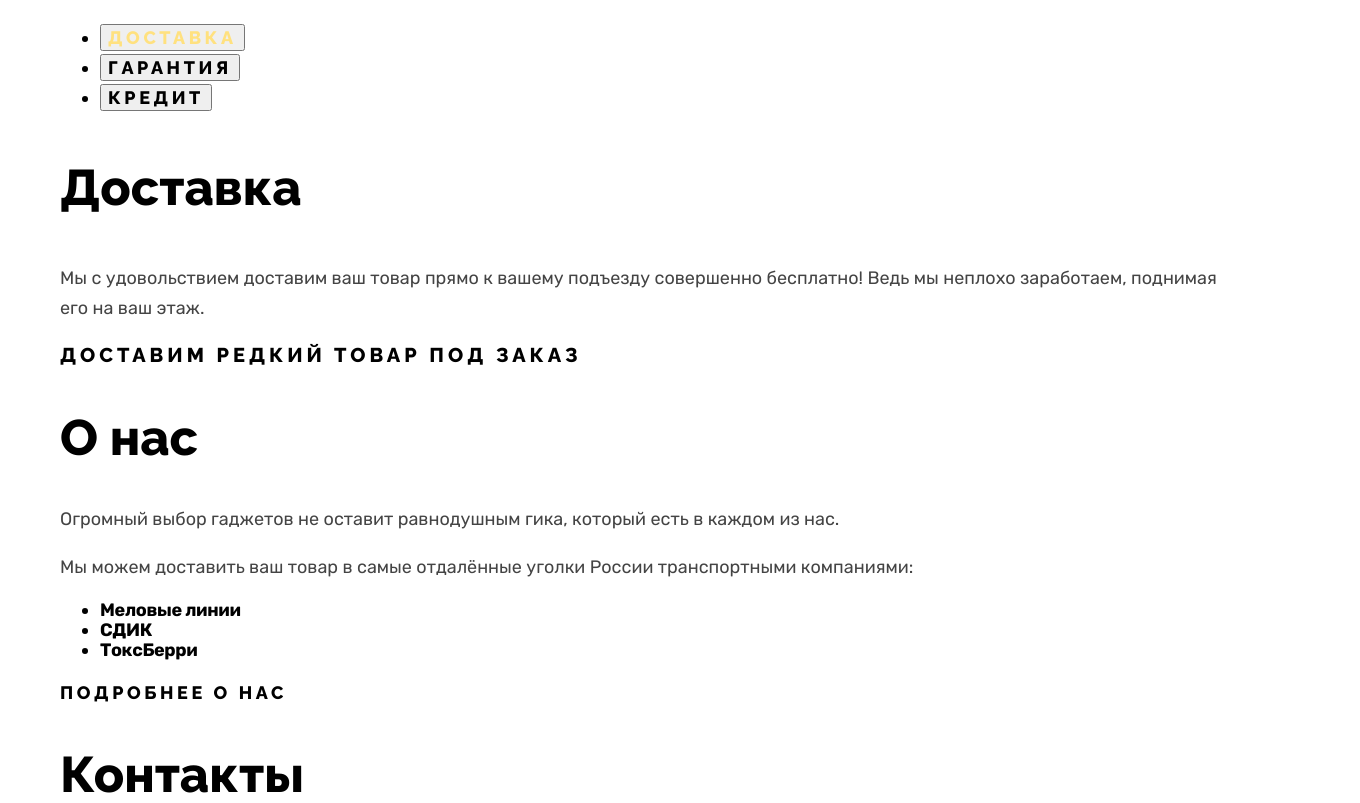
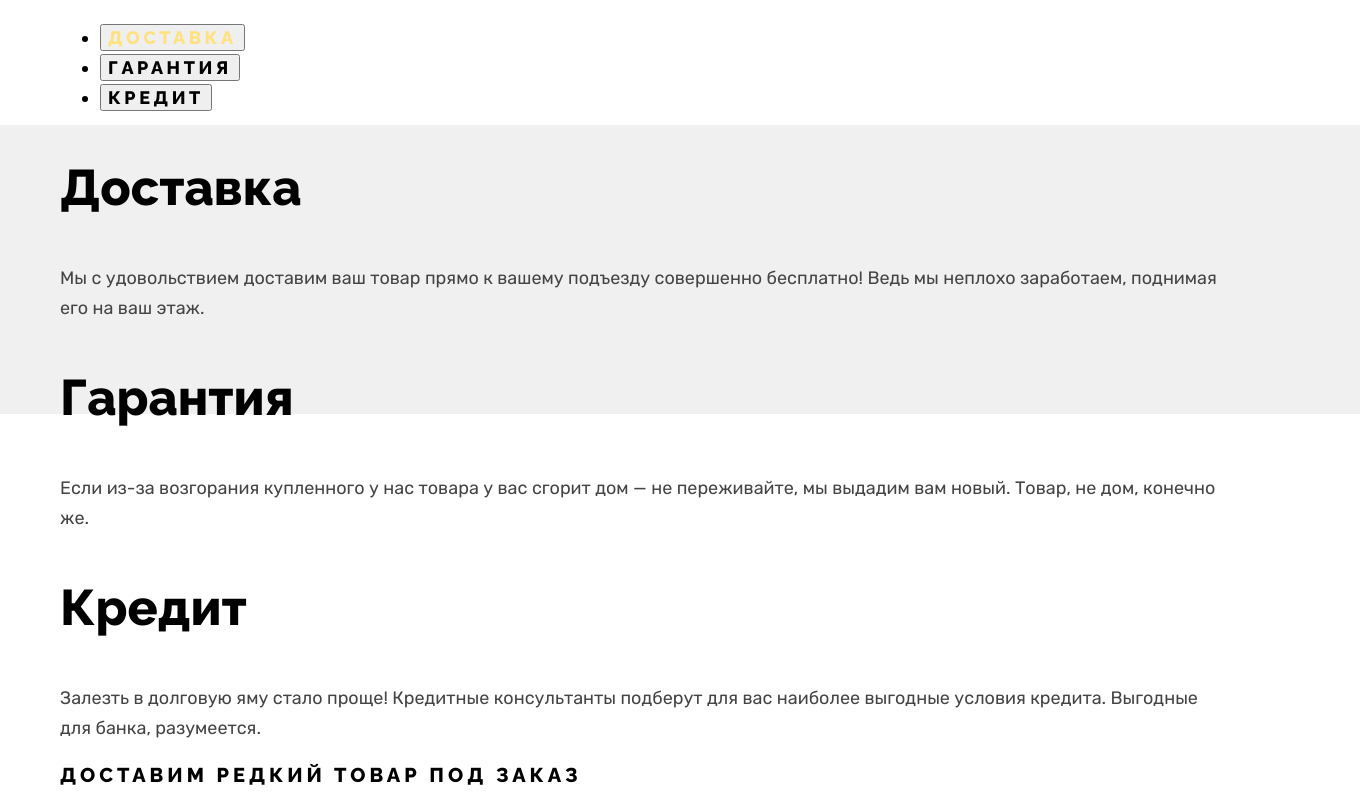
Before and after one commit to htmlacademy-htmlcss/2015497-device-34, a plain HTML site: page index.html in a window 1280 px wide. Shown: the part 1120-1923 px from the top of the page, 1360 px wide, since content can reach past the window. Drawn offline with Linux system fonts and the light colour scheme.

Commit message:
стилизует фон блока сервисов

```diff
--- a/index.html
+++ b/index.html
@@ -338,6 +338,8 @@
         <section class="services">
           <h2 class="visually-hidden">Сервисы.</h2>
 
+          <div class="services-bg"></div>
+
           <ul class="services-list">
             <li class="services-item">
               <button class="services-item-button services-item-button-current" type="button"
@@ -351,19 +353,19 @@
             </li>
           </ul>
 
-          <div class="services-discription-wrapper-current">
+          <div class="services-discription-wrapper services-discription-wrapper-current">
             <h3 class="services-discription-title">Доставка</h3>
             <p class="services-discription">Мы с удовольствием доставим ваш товар прямо
               к вашему подъезду совершенно бесплатно! Ведь
               мы неплохо заработаем, поднимая его на ваш этаж.</p>
           </div>
-          <div class="services-discription-wrapper">
+          <div class="services-discription-wrapper services-discription-wrapper-disactiv">
             <h3 class="services-discription-title">Гарантия</h3>
             <p class="services-discription">Если из-за возгорания купленного у нас товара у вас
               сгорит дом — не переживайте, мы выдадим вам новый.
               Товар, не дом, конечно же.</p>
           </div>
-          <div class="services-discription-wrapper">
+          <div class="services-discription-wrapper services-discription-wrapper-disactiv">
             <h3 class="services-discription-title">Кредит</h3>
             <p class="services-discription">Залезть в долговую яму стало проще! Кредитные консультанты подберут для вас
               наиболее выгодные условия кредита. Выгодные для банка, разумеется.</p>
--- a/styles/styles.css
+++ b/styles/styles.css
@@ -851,8 +851,23 @@ body {
 
 
 /* Сервисы */
-.services-discription-wrapper {
-  display: none;
+.services {
+  position: relative;
+  margin-bottom: 70px;
+}
+
+.services-bg {
+  position: absolute;
+  top: 102px;
+  left: -140px;
+  z-index: -1;
+  width: 1440px;
+  height: 289px;
+  background-color: #F0F0F0;
+}
+
+.services-list {
+
 }
 
 .services-item-button {
@@ -866,6 +881,10 @@ body {
 
 .services-item-button-current {
   color: #FFE17F;
+}
+
+.services-discription-wrapper-disactiv {
+  /* display: none; */
 }
 
 .services-discription-title {
```
